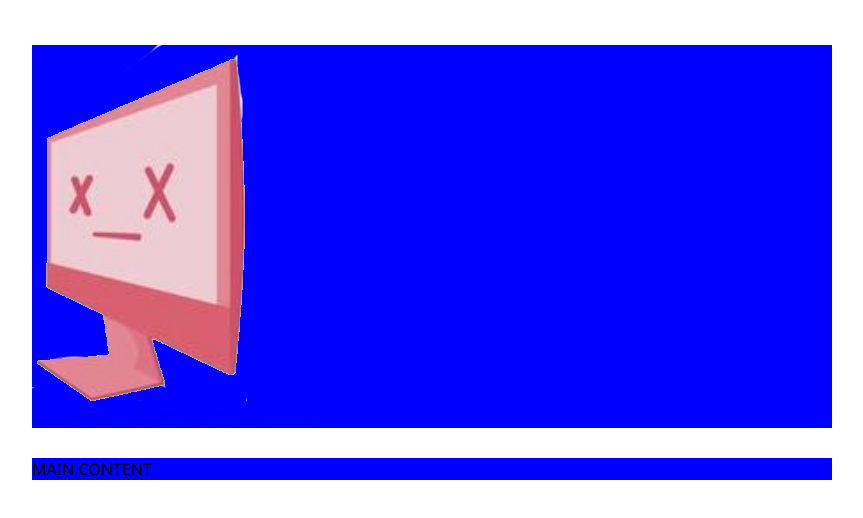
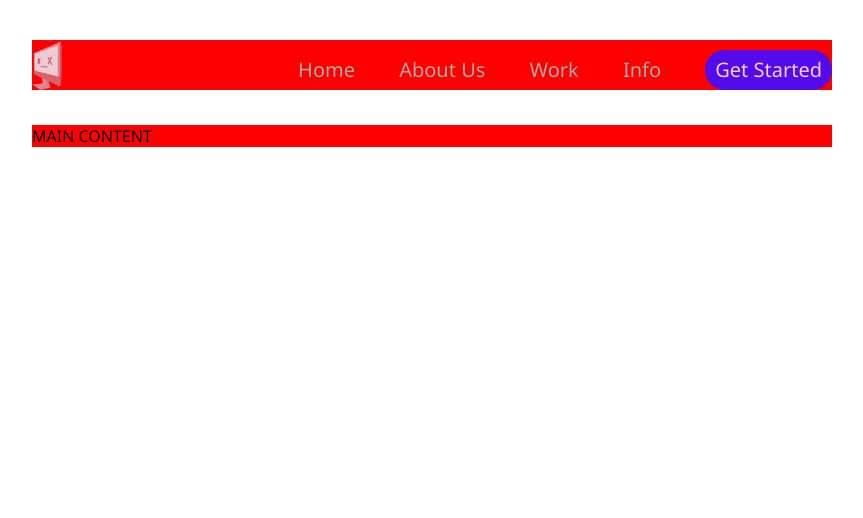
Before and after one commit to EBliujus/09-monitorius, a website: page index.html in a window 1280 px wide. Shown: the whole page, without its empty margins (208-1071 px from the left). Drawn offline with Linux system fonts and the light colour scheme.

Commit message:
Header #2

```diff
--- a/main.css
+++ b/main.css
@@ -8,8 +8,42 @@ main {
          display: inline-block;
         margin-left: calc(50% - 400px);
         margin-bottom: 30px;
-        background-color: blue;
+        background-color: red;
 }
 header {
-        margin-top: 45px;
+        margin-top: 40px;
 }
+img{
+        width: 100px;
+        height: 50px;
+        float: left;
+        object-fit: contain;
+        object-position: left;
+}
+nav {
+        float: right;
+        margin-top: 10px;
+}
+a{
+         display: inline-block;
+        margin-left: 2em;
+        color: #A7A7A7;
+        font-size: 20px;
+        line-height: 1em;
+        text-decoration: none;
+}
+
+a:first-child {
+        margin-left: 0;
+}
+a:hover {
+        text-decoration: underline;
+}
+a:nth-last-child(1) {
+        color: #F6CEFF;
+        background-color: #520BEB;
+        padding: 10px;
+        text-decoration: none;
+        text-align: center;
+        border-radius: 30px;
+}
```
Also changed, not shown: index.html (+0 -1 lines).
